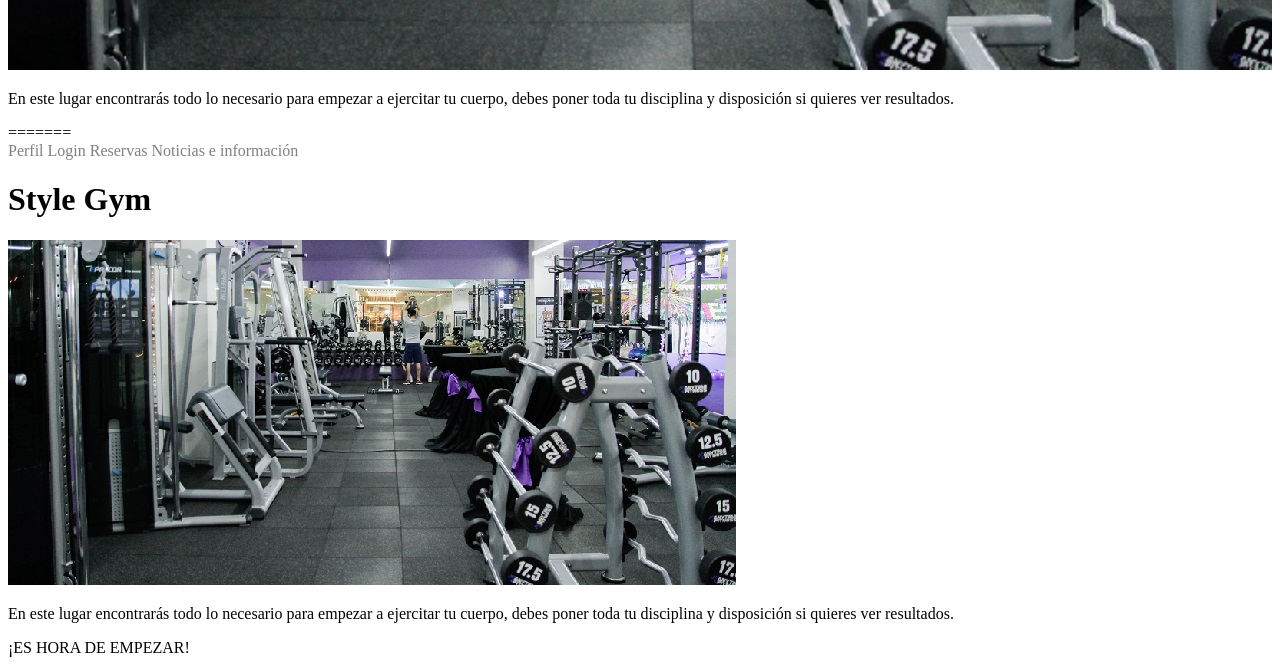
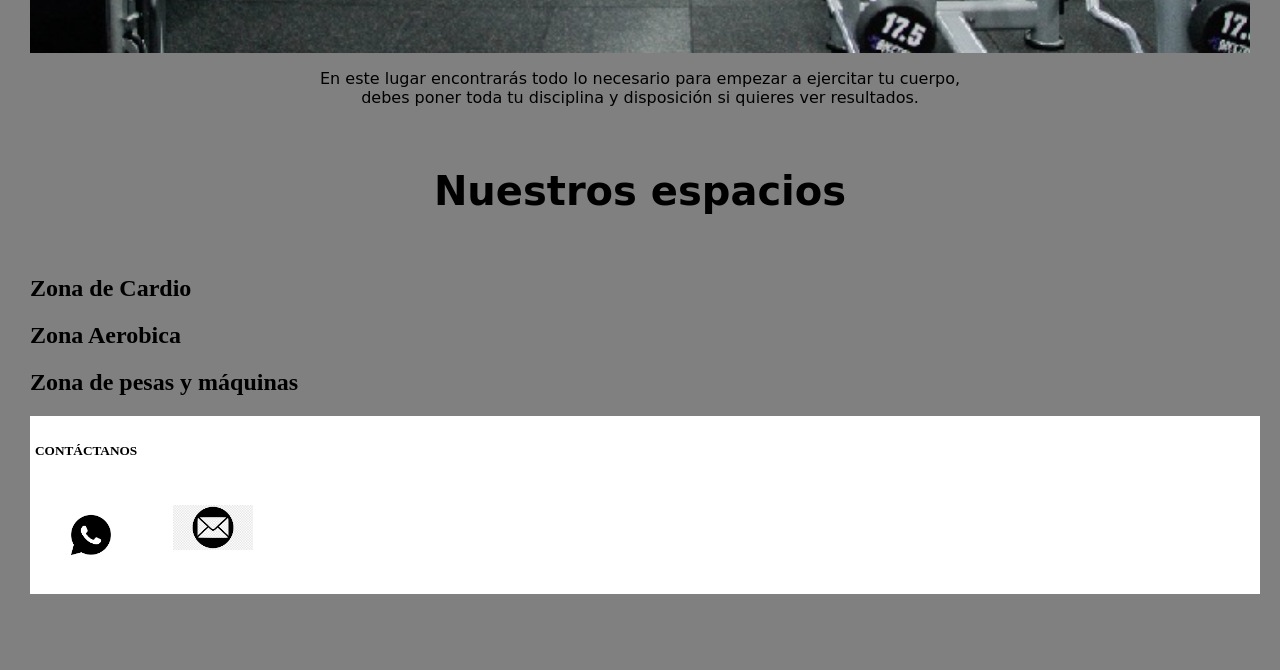
Before and after one commit to GarcesMJM/projectgym, a plain HTML site: page index.html in a window 1280 px wide. Shown: the part 635-1305 px from the top of the page. After the commit the page ends 1259 px from the top, so only its background shows below. Drawn offline with Linux system fonts and the light colour scheme.

Commit message:
actualizacion 3

```diff
--- /dev/null
+++ b/css/login.css
@@ -0,0 +1,39 @@
+body {
+	    	background-image: url(https://fondosmil.com/fondo/4045.jpg);
+	    	font-size: 100%;
+	    }
+
+		div {
+			border: 1px solid black;
+			border-radius: 10px;
+			width: 400px;
+			height: 300px;
+			position: relative;
+			left: 400px;
+			top: 100px;
+			font-family: sans-serif;
+			font-size: 20px;
+			background-color: white;
+			padding: 30px;
+			margin: 50px;
+
+		}
+		div form {
+			text-align: center;
+
+		}
+		div a {
+			text-decoration: none;
+			color: grey;
+			font-size: 17px;
+		}
+		div p {
+			color: black;
+			text-align: center;
+			font-size: 90%;
+			margin: 5%;
+			font-family: sans-serif;
+		}
+		div p a {
+			color: grey;
+		}
--- a/css/main.css
+++ b/css/main.css
@@ -1,5 +1,5 @@
-<<<<<<< HEAD
 body {
+	background-color: grey;
 	padding: 10px;
 	margin: 20px;
 }
@@ -106,7 +106,7 @@ body {
 	display: line;
 	color: white;
 	font-size: 150%;
-	margin: 0;
+	margin: 5%;
 	font-family: 'Playfair Display', cursive;
 }
 
@@ -114,27 +114,55 @@ body {
 	color: blue;
 	text-align: center;
 	font-size: 250%;
-	margin: 1%;
+	margin: 5%;
 	font-family: 'Permanent Marker', serif ;
 }
 .visual div h2{
 	color: blue;
 	text-align: center;
 	font-size: 250%;
-	margin: 1%;
+	margin: 5%;
 	font-family: 'Permanent Marker', serif ;
 }
-=======
-
-		body {
-			background-color: #99d8f1;
-			font-family: sans-serif;
-
-		}
-		div a {
-			text-decoration: none;
-			color: gray;
-
-		}
-
->>>>>>> 749e3f6b3282d0176f72d836f1e423d6d4b7d54a
+.contactos ul{
+	list-style-type: none;
+	margin: 0;
+	padding: 5px;
+	background-color: white;
+	overflow: hidden;
+	width: 100%;
+}
+.contactos li{
+	float: left;
+}
+.contactos li img{
+	display: block;
+	color: white;
+	text-align: center;
+	padding: 14px 16px;
+	margin: 10px;
+	text-decoration: none;
+	border-radius: 2px;
+	font-family: 'Playfair Display', serif;
+}
+.contactos div h5{
+	color: black;
+	text-align: center;
+	font-size: 100%;
+	margin: 1%;
+	font-family: 'Permanent Marker',  cursive;
+}
+.presentacion div p{
+	color: black;
+	text-align: center;
+	font-size: 100%;
+	margin: 1%;
+	font-family: 'Permanent Marker', cursive;
+}
+.presentacion div h1{
+	color: black;
+	text-align: center;
+	font-size: 250%;
+	margin: 5%;
+	font-family: 'Permanent Marker', cursive;
+}
--- a/index.html
+++ b/index.html
@@ -2,7 +2,6 @@
 <html>
 <head>
 	<meta charset="utf-8">
-<<<<<<< HEAD
 	<title>Style GO Gym</title>
 	<link rel="stylesheet" type="text/css" href="css/main.css">
 	<link rel="stylesheet" type="text/js" href="js/main.js">
@@ -33,46 +32,25 @@
 
 <div class="presentacion">
 	<div>
-		<p>En este lugar encontrarás todo lo necesario para empezar a ejercitar tu cuerpo, debes poner toda tu disciplina y disposición si quieres ver resultados.</p>
+		<p>En este lugar encontrarás todo lo necesario para empezar a ejercitar tu cuerpo,<br> debes poner toda tu disciplina y disposición si quieres ver resultados.</p>
+		<h1>Nuestros espacios</h1>
+		<div class="caja 1">
+			<h2>Zona de Cardio</h2>
+		</div>
+		<div class="caja2">
+			<h2>Zona Aerobica</h2>
+		</div>
+		<div class="caja3">
+			<h2>Zona de pesas y máquinas</h2>
+		</div>
 	</div>
 </div>
-=======
-	<title>Style Gym</title>
-	<link rel="stylesheet" href="css/main.css">
-</head>
-<body>
-	<div id="a">
-
-	<a href="perfil.html">Perfil</a>
-	<a href="login.html">Login</a>
-	<a href="reservas.html">Reservas</a>
-	<a href="noticias.html">Noticias e información</a>
-
+<div class="contactos">
+	<ul>
+	<h5>CONTÁCTANOS</h5>
+	<li><img src="imgs/whatsapp.png" alt="" width="60px"></li>
+	<li><img src="imgs/i_email.png" alt="" width="80px"></li>
+	</ul>
 </div>
-	<h1>Style Gym</h1>
-	<img src="imgs/maquinas.jpg" alt="">
-	<p>
-		En este lugar encontrarás todo lo necesario para
-		empezar a ejercitar tu cuerpo, debes poner toda tu
-        disciplina y disposición si quieres ver resultados.
-</p>
-	<p>¡ES HORA DE EMPEZAR!
-	</p>
-<center><img src="imgs/maquinas 2.jpg" alt=""></center>
->>>>>>> 749e3f6b3282d0176f72d836f1e423d6d4b7d54a
-
-<div class="contactos">
-	<h5>CONTÁCTANOS</h5>
-	<li><img src="imgs/whatsapp.png" alt="" width="40px"></li>
-	<li><img src="imgs/i_email.png" alt="" width="50px"></li>
-</div>
-
-<<<<<<< HEAD
-=======
-	<img src="imgs/whatsapp.png" alt="">555-01-01
->>>>>>> 749e3f6b3282d0176f72d836f1e423d6d4b7d54a
-
-
-
 </body>
 </html>
```
Also changed, not shown: login.html (+2 -49 lines), perfil.html (deleted, +0 -75 lines), crearcuenta.html (added), css/noticias.css (added), css/reservas.css (added).
